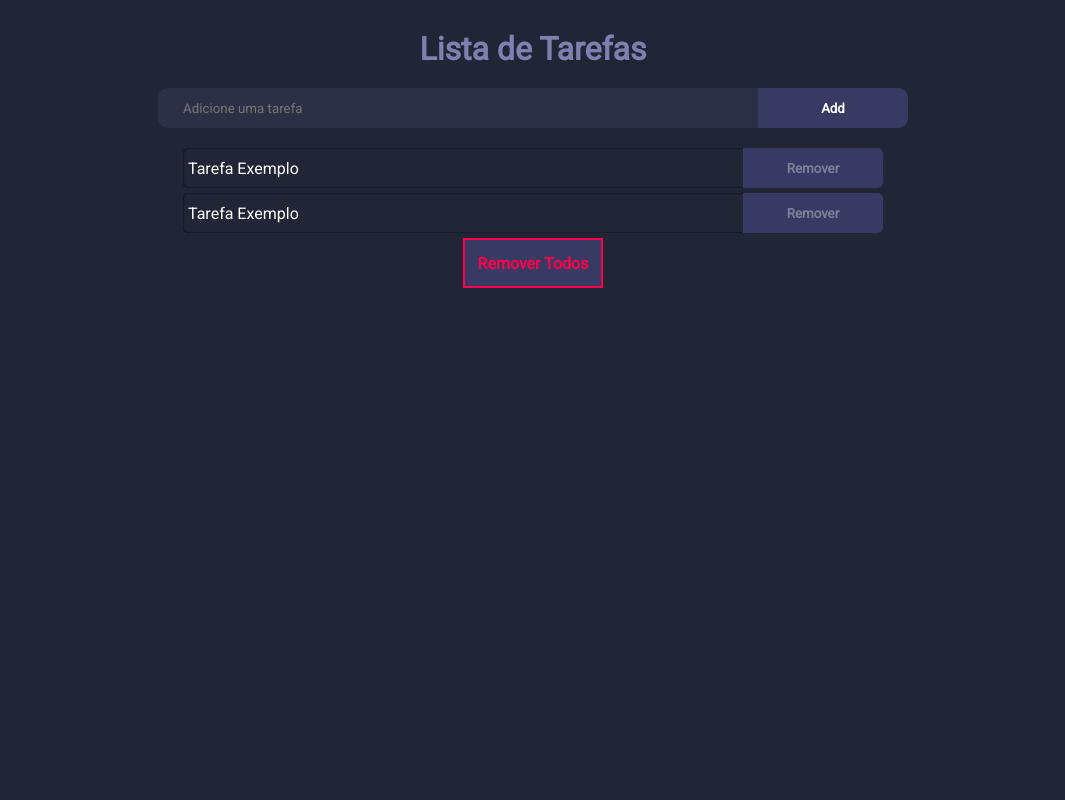
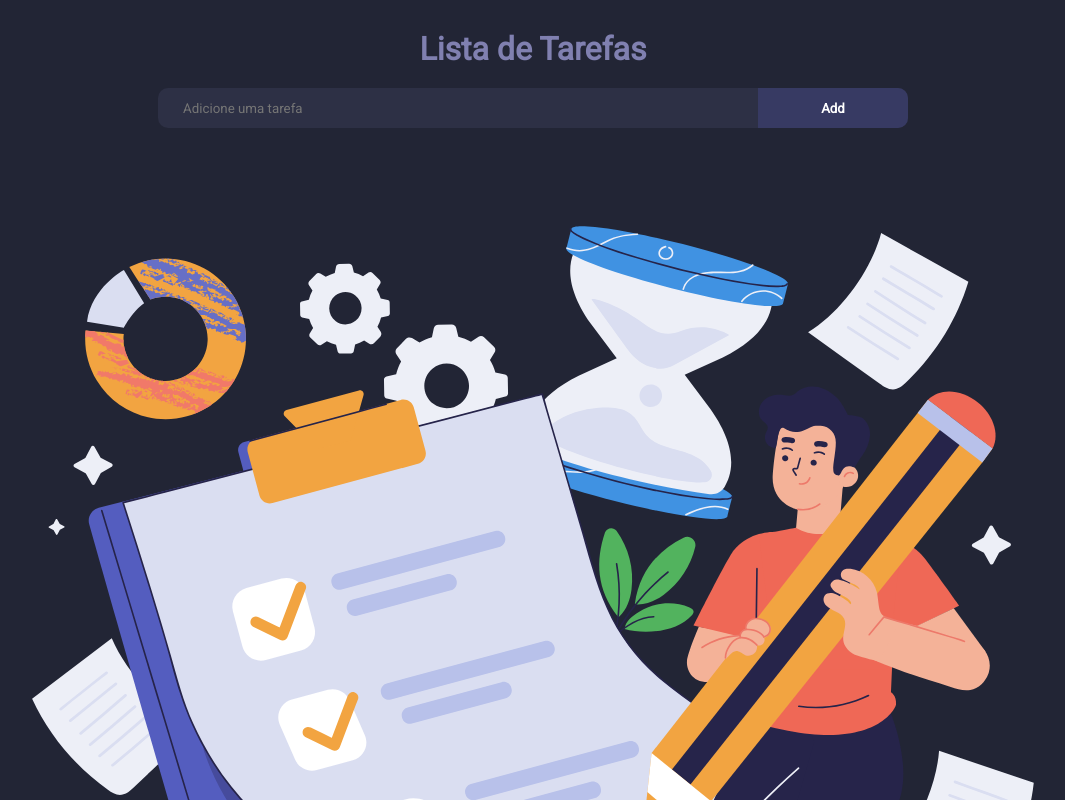
Before and after one commit to AlexSimao/projeto-tarefas, a React (Vite) app: page / in a window 1280 px wide. Shown: the top 800 px of the page, without its empty margins (107-1172 px from the left). Built offline with nearby package versions, Linux system fonts and the light colour scheme.

Commit message:
Lógica para adicionar as tarefas. Feito.

```diff
--- a/src/App.jsx
+++ b/src/App.jsx
@@ -1,22 +1,28 @@
 import { useState } from "react";
 import "./App.css";
 import Item from "./componentes/Item";
+import Icon from "./assets/tarefas.svg";
 
 function App() {
   const [inputText, setInputText] = useState("");
   const [lista, setLista] = useState([]);
 
-  function btnAdd() {
-    if (inputText == "") {
+  function addItem(form) {
+    form.preventDefault();
+    if (!inputText) {
+      console.log(lista);
       return;
     }
+    setLista([...lista, { text: inputText, isCompleted: false }]);
+    setInputText("");
+    document.querySelector(".input-text input").focus();
   }
 
   return (
     <div id="main">
       <h1 className="titulo">Lista de Tarefas</h1>
 
-      <form className="input-text">
+      <form onSubmit={addItem} className="input-text">
         <input
           value={inputText}
           onChange={(e) => {
@@ -25,12 +31,12 @@ function App() {
           type="text"
           placeholder="Adicione uma tarefa"
         />
-        <button onClick={() => btnAdd()}>Add</button>
+        <button>Add</button>
       </form>
 
       <div className="lista">
-        <Item />
-        <Item />
+        {lista.length < 1 ? <img src={Icon} /> : lista.map((item, index) => <Item texto={lista[index].text} />)}
+
         <button className="btn-remove-all">Remover Todos</button>
       </div>
     </div>
--- a/src/componentes/Item.jsx
+++ b/src/componentes/Item.jsx
@@ -1,7 +1,7 @@
 function Item(props) {
   return (
     <div className="item">
-      <span>Tarefa Exemplo</span>
+      <span>{props.texto}</span>
       <button>Remover</button>
     </div>
   );
```
Also changed, not shown: src/assets/tarefas.svg (renamed from public/tarefas.svg).
